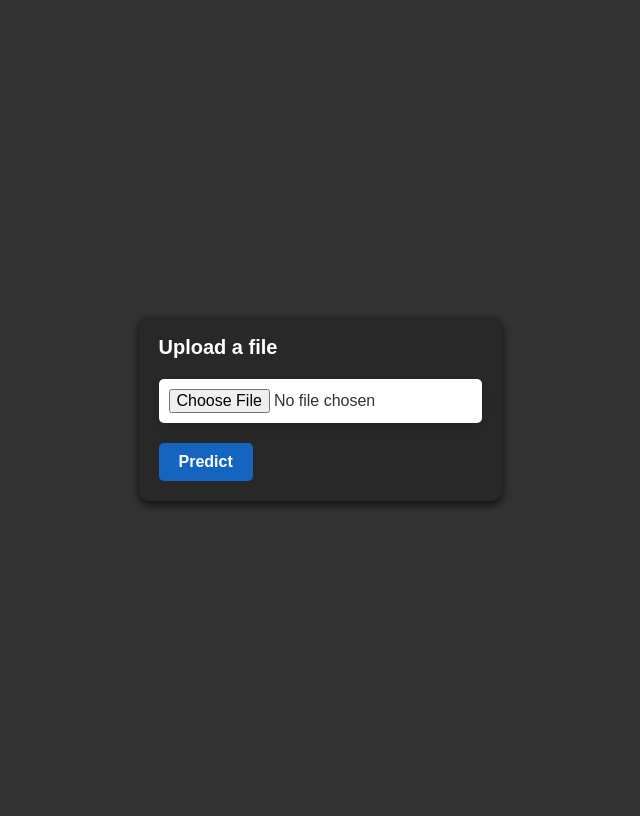
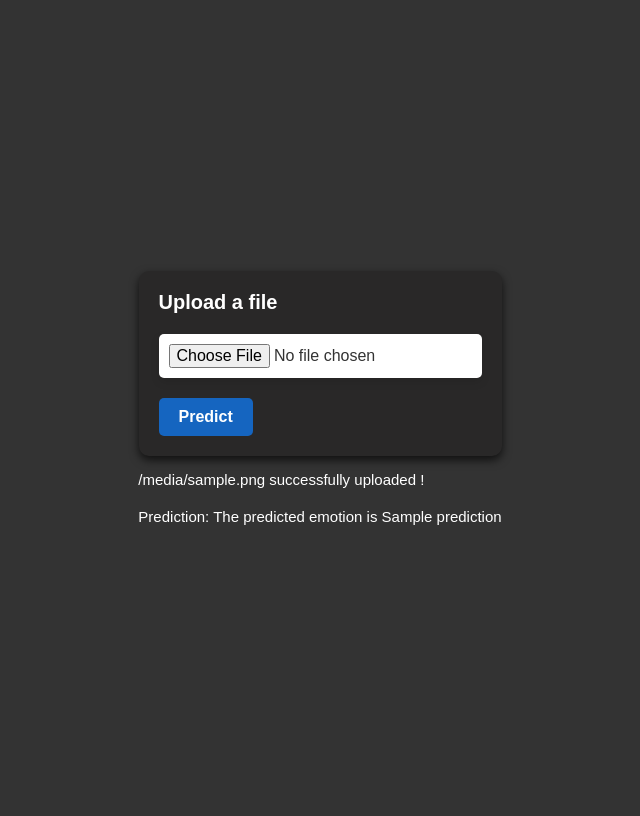
Before and after one commit to PT-10/Speech-Emotion-Recognition, a Flask app: template templates/index.html in a window 1280 px wide. Shown: the whole page, without its empty margins (320-960 px from the left). Run offline with Flask 2, Linux system fonts and the light colour scheme; the template is opened without the code that fills it: most values are stand-ins (such as "Sample title", 1, 10 or a date in 2020).

Commit message:
Changes index.html

```diff
--- a/app.py
+++ b/app.py
@@ -7,7 +7,7 @@ from flask import Flask, request
 import librosa
 import numpy as np
 
-app = Flask(__name__)
+app = Flask(__name__, static_folder='static')
 
 train_model = SCNNB()
 train_model.load_state_dict(torch.load("ravdess_trained.pth"))
@@ -62,7 +62,6 @@ def get_prediction(file_io, sampling_rate):
 
     return class_labels[class_label]
 
-
 @app.route('/')
 def home():
     return render_template('index.html')
@@ -76,10 +75,10 @@ def predict():
         name = file.filename
         if file:
             prediction = get_prediction(data, sampling_rate)
-            return f'File {name} uploaded successfully, predicted emotion is {prediction}'
+            return render_template('index.html', prediction=f'{prediction}', filename = name)
         else:
-            return "Please select a file"
-    return f'Invalid xyz'
+            return render_template('index.html', error="Please select a file")
+    return render_template('index.html')
 
 
 if __name__ == '__main__':
--- a/static/style.css
+++ b/static/style.css
@@ -1,13 +1,17 @@
 body{
     font-family: "Arial", sans-serif;
     background-color: #333;
+
 }
+
 
 .container{
   display: flex;
+  flex-direction: column;
   align-items: center;
   justify-content: center;
   height: 100vh;
+  width: 100%;
 }
 /* Style for form container */
 .main {
@@ -30,6 +34,13 @@ body{
     margin-bottom: 20px;
     font-size: 20px;
     font-weight: bold;
+    color: #ffffff;
+  }
+
+  .output p {
+    margin-top: 15px;
+    margin-bottom: 20px;
+    font-size: 15px;
     color: #ffffff;
   }
 
--- a/templates/index.html
+++ b/templates/index.html
@@ -6,20 +6,29 @@
    <meta name="viewport" content="width=device-width, initial-scale=1.0">
    <link rel="stylesheet" href="../static/style.css">
 
-   <title>Home Page</title>
+   <title>Emotion Echelons</title>
 </head>
-<body>
+<body class="{{ prediction }}">
    <div class="container">
    <div class="main">
-      <form action = "http://localhost:5000/" method = "post" enctype="multipart/form-data">
-
+      <form action="http://localhost:5000/" method="post" enctype="multipart/form-data">
          <p>Upload a file</p>
          <input type="file" name="file" required>
          <br>
-         <input type = "submit" value="Predict">
+         <input type="submit" value="Predict">
+      </form>
 
-      </form>
    </div>
-</div>
+   <div class="output">
+      {% if prediction %}
+      <p>{{filename}} successfully uploaded !</p>
+   <p>Prediction: The predicted emotion is {{ prediction }}</p>
+   {% endif %}
+   {% if error %}
+   <p>Error: {{ error }}</p>
+   {% endif %}
+   </div>
+
+   </div>
 </body>
 </html>
```
Also changed, not shown: other parts of static/style.css (+48 -0 lines), 1 other file.
